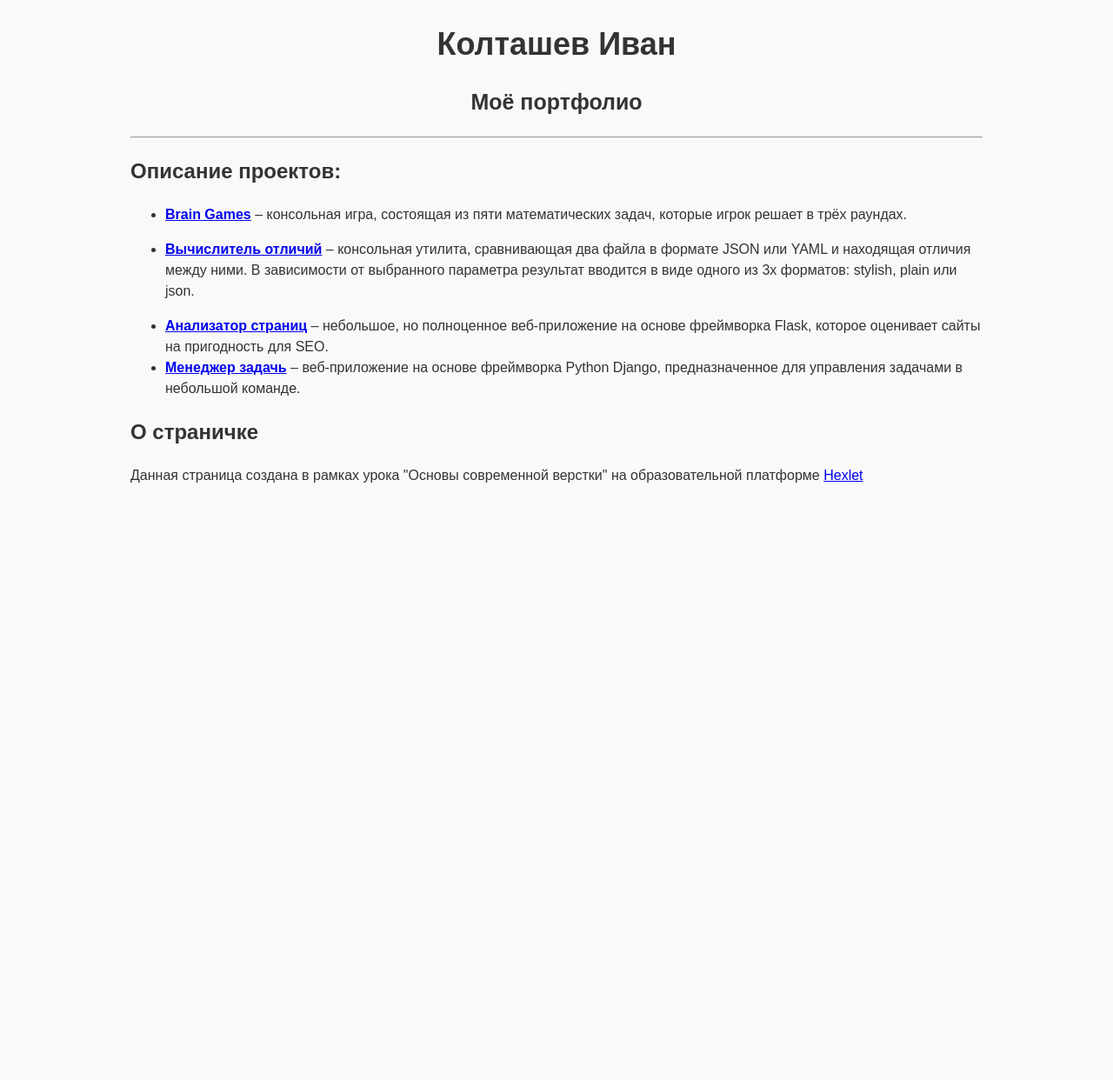
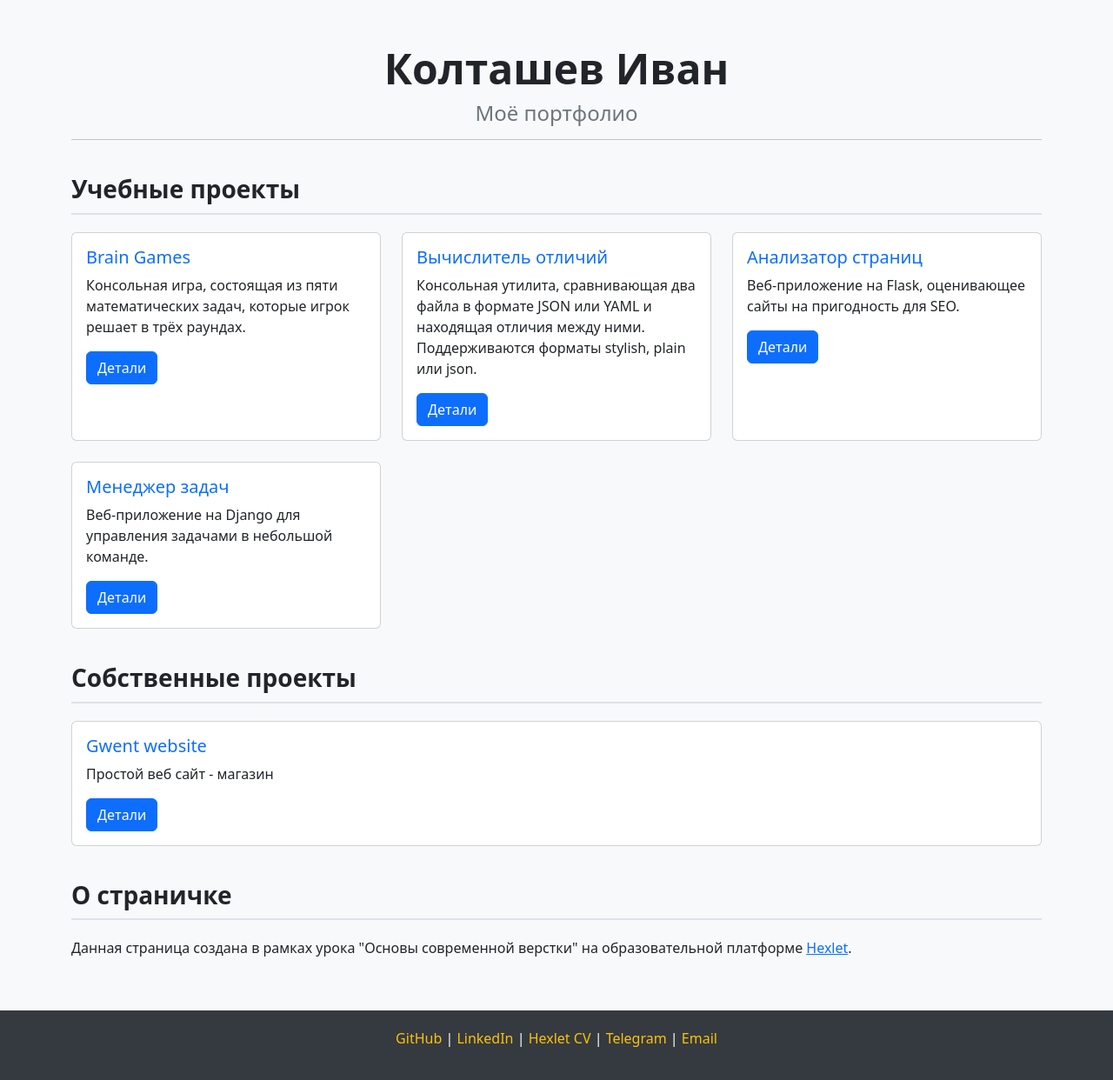
Before and after one commit to Asgef/asgef.github.io, a plain HTML site: page index.html in a window 1280 px wide. Shown: the whole page at 87% size. Before the commit the page ends 800 px from the top, so only its background shows below. Drawn offline with nearby package versions, Linux system fonts and the light colour scheme.

Commit message:
Add a description for Gwent website

```diff
--- a/index.html
+++ b/index.html
@@ -2,45 +2,104 @@
 <html lang="ru">
 <head>
   <meta charset="UTF-8">
-    <meta name="viewport" content="width=device-width, initial-scale=1.0">
+  <meta name="viewport" content="width=device-width, initial-scale=1">
   <title>Моё портфолио</title>
+  <!-- Bootstrap CSS -->
+  <link href="https://cdn.jsdelivr.net/npm/bootstrap@5.3.3/dist/css/bootstrap.min.css" rel="stylesheet" integrity="sha384-QWTKZyjpPEjISv5WaRU9OFeRpok6YctnYmDr5pNlyT2bRjXh0JMhjY6hW+ALEwIH" crossorigin="anonymous">
+  <!-- Ваш кастомный CSS (если необходим) -->
   <link rel="stylesheet" href="style.css">
 </head>
 <body>
-    <main>
+  <main class="container">
+    <div class="portfolio-header">
       <h1>Колташев Иван</h1>
       <h2>Моё портфолио</h2>
+      <hr>
+    </div>
 
-        <hr>
-
+    <!-- Учебные проекты -->
     <section>
-            <h2>Описание проектов:</h2>
-            <ul>
-                <li>
-                    <p>
-                        <b><a href="https://github.com/Asgef/python-project-49">Brain Games</a></b> –  консольная игра, состоящая из пяти математических задач, которые игрок решает в трёх раундах.
-                    </p>
-                </li>
-                <li>
-                    <p>
-                        <b><a href="https://github.com/Asgef/python-project-50">Вычислитель отличий</a></b> – консольная утилита, сравнивающая два файла в формате JSON или YAML и находящая отличия между ними. В зависимости от выбранного параметра результат вводится в виде одного из 3х форматов: stylish, plain или json.
-                    </p>
-                </li>
-                <li>
-                    <b><a href="https://github.com/Asgef/python-project-83">Анализатор страниц</a></b> –  небольшое, но полноценное веб-приложение на основе фреймворка Flask, которое оценивает сайты на пригодность для SEO.
-                </li>
-                <li>
-                    <b><a href="https://github.com/Asgef/python-project-52">Менеджер задачь</a></b> –  веб-приложение на основе фреймворка Python Django, предназначенное для управления задачами в небольшой команде.
-                </li>
-            </ul>
+      <h2 class="section-title">Учебные проекты</h2>
+      <div class="row row-cols-1 row-cols-md-2 row-cols-lg-3 g-4">
+        <!-- Проект 1 -->
+        <div class="col">
+          <div class="card h-100">
+            <div class="card-body">
+              <h5 class="card-title"><a href="https://github.com/Asgef/python-project-49" target="_blank">Brain Games</a></h5>
+              <p class="card-text">Консольная игра, состоящая из пяти математических задач, которые игрок решает в трёх раундах.</p>
+              <a href="project_1.html" target="_blank" class="btn btn-primary">Детали</a>
+            </div>
+          </div>
+        </div>
+        <!-- Проект 2 -->
+        <div class="col">
+          <div class="card h-100">
+            <div class="card-body">
+              <h5 class="card-title"><a href="https://github.com/Asgef/python-project-50" target="_blank">Вычислитель отличий</a></h5>
+              <p class="card-text">Консольная утилита, сравнивающая два файла в формате JSON или YAML и находящая отличия между ними. Поддерживаются форматы stylish, plain или json.</p>
+              <a href="https://github.com/Asgef/python-project-50" target="_blank" class="btn btn-primary">Детали</a>
+            </div>
+          </div>
+        </div>
+        <!-- Проект 3 -->
+        <div class="col">
+          <div class="card h-100">
+            <div class="card-body">
+              <h5 class="card-title"><a href="http://188.120.247.71:9000/" target="_blank">Анализатор страниц</a></h5>
+              <p class="card-text">Веб-приложение на Flask, оценивающее сайты на пригодность для SEO.</p>
+              <a href="https://github.com/Asgef/python-project-83" target="_blank" class="btn btn-primary">Детали</a>
+            </div>
+          </div>
+        </div>
+        <!-- Проект 4 -->
+        <div class="col">
+          <div class="card h-100">
+            <div class="card-body">
+              <h5 class="card-title"><a href="http://188.120.247.71:7000/" target="_blank">Менеджер задач</a></h5>
+              <p class="card-text">Веб-приложение на Django для управления задачами в небольшой команде.</p>
+              <a href="https://github.com/Asgef/python-project-52" target="_blank" class="btn btn-primary">Детали</a>
+            </div>
+          </div>
+        </div>
+      </div>
     </section>
 
+    <!-- Собственные проекты -->
     <section>
-            <h2>О страничке</h2>
-            <p>
-                Данная страница создана в рамках урока "Основы современной верстки" на образовательной платформе <a href="http://Hexlet.io">Hexlet</a>
-            </p>
+      <h2 class="section-title">Собственные проекты</h2>
+      <div class="row">
+        <div class="col">
+            <div class="card h-100">
+              <div class="card-body">
+                <h5 class="card-title"><a href="https://asgef.duckdns.org/" target="_blank">Gwent website</a></h5>
+                <p class="card-text">Простой веб сайт - магазин</p>
+                <a href="project_5.html" target="_parent" class="btn btn-primary">Детали</a>
+              </div>
+            </div>
+          </div>
+        </div>
+      </div>
+    </section>
+
+    <!-- О страничке -->
+    <section>
+      <h2 class="section-title">О страничке</h2>
+      <p>Данная страница создана в рамках урока "Основы современной верстки" на образовательной платформе <a href="http://Hexlet.io" target="_blank">Hexlet</a>.</p>
     </section>
   </main>
+
+  <footer class="footer text-center">
+    <div class="container">
+      <p>
+        <a href="https://github.com/Asgef" target="_blank">GitHub</a> |
+        <a href="https://www.linkedin.com/in/ivan-koltashev-077057301/" target="_blank">LinkedIn</a> |
+        <a href="https://cv.hexlet.io/ru/resumes/3476" target="_blank">Hexlet CV</a> |
+        <a href="https://t.me/Asgef" target="_blank">Telegram</a> |
+        <a href="asgefes1@gmail.com">Email</a>
+      </p>
+    </div>
+  </footer>
+  <!-- Bootstrap JS Bundle -->
+  <script src="https://cdn.jsdelivr.net/npm/bootstrap@5.3.3/dist/js/bootstrap.bundle.min.js" integrity="sha384-YvpcrYf0tY3lHB60NNkmXc5s9fDVZLESaAA55NDzOxhy9GkcIdslK1eN7N6jIeHz" crossorigin="anonymous"></script>
 </body>
 </html>
--- a/style.css
+++ b/style.css
@@ -1,21 +1,79 @@
+
 body {
-  font-family: sans-serif;
-  line-height: 1.5;
-
-  background-color: #f9f9f9;
-  color: #333333;
-
-  width: 980px;
-  margin: 0 auto;
+  padding-top: 50px;
+  background-color: #f8f9fa;
+}
+.portfolio-header {
+  text-align: center;
+  margin-bottom: 40px;
+}
+.portfolio-header h1 {
+  font-size: 3rem;
+  font-weight: bold;
+}
+.portfolio-header h2 {
+  font-size: 1.5rem;
+  color: #6c757d;
+}
+.section-title {
+  margin-top: 40px;
+  margin-bottom: 20px;
+  border-bottom: 2px solid #dee2e6;
+  padding-bottom: 10px;
+}
+.card-title a {
+  text-decoration: none;
+  color: #0d6efd;
+}
+.card-title a:hover {
+  text-decoration: underline;
+}
+.placeholder {
+  height: 200px;
+  background-color: #e9ecef;
+  display: flex;
+  align-items: center;
+  justify-content: center;
+  color: #6c757d;
+  border: 2px dashed #ced4da;
+  border-radius: 5px;
+}
+.footer {
+  background-color: #343a40;
+  color: #fff;
+  padding: 20px 0;
+  margin-top: 60px;
+}
+.footer a {
+  color: #ffc107;
+  text-decoration: none;
+}
+.footer a:hover {
+  text-decoration: underline;
 }
 
-h1 {
-  text-align: center;
-  font-size: 36px;
-  margin-bottom: 0;
+.project-header {
+  background-color: #fff;
+  padding: 40px 0;
+  margin-bottom: 40px;
+  box-shadow: 0 4px 6px rgba(0, 0, 0, 0.1);
 }
-
-main > h2 {
-  text-align: center;
-  font-size: 25px;
+.project-header h1 {
+  font-size: 2.5rem;
+  font-weight: bold;
 }
+.project-header p {
+  font-size: 1.2rem;
+  color: #6c757d;
+}
+.section-title {
+  margin-top: 40px;
+  margin-bottom: 20px;
+  border-bottom: 2px solid #dee2e6;
+  padding-bottom: 10px;
+  font-size: 1.75rem;
+  font-weight: 600;
+}
+.tech-badge {
+  margin: 2px;
+}
```
Also changed, not shown: project_1.html (added, +105 -0 lines), project_5.html (added, +113 -0 lines). Lines whose indentation alone changed are shown as unchanged.
